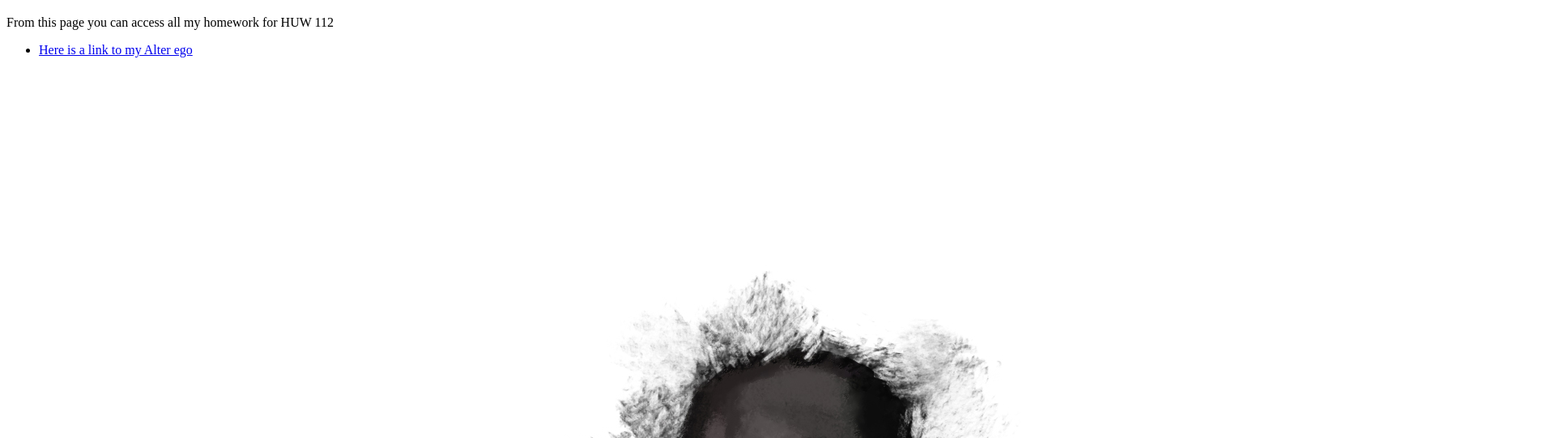
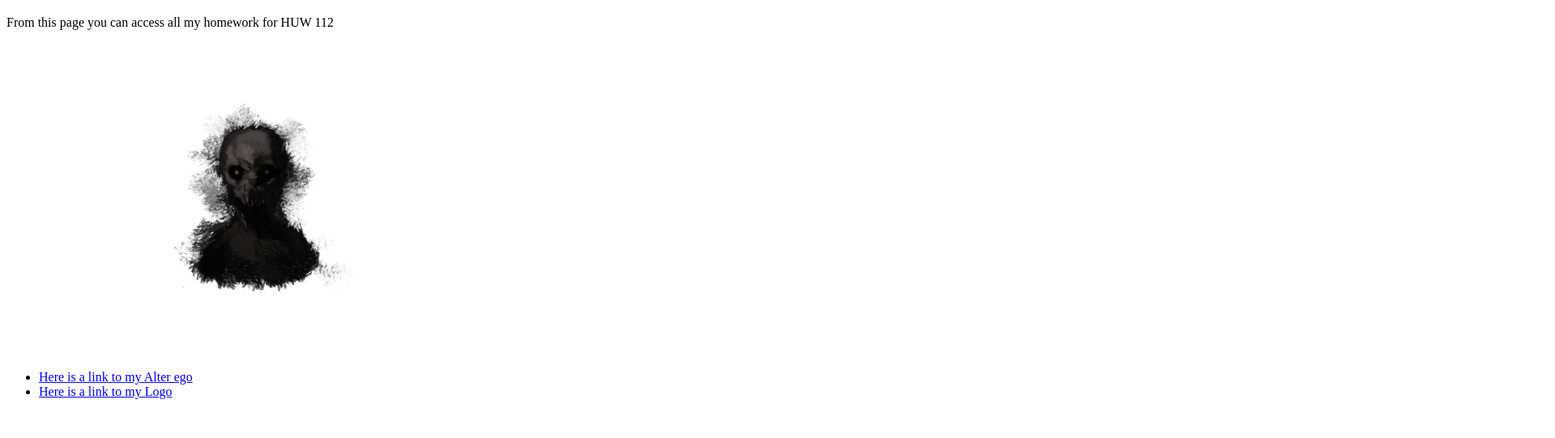
Before and after one commit to DipenRai3/dipenrai.github.io, a plain HTML site: page index.html in a window 1280 px wide. Shown: the part 515-1056 px from the top of the page at 81% size, 1920 px wide, since content can reach past the window. After the commit the page ends 1024 px from the top, so only its background shows below. Drawn offline with Linux system fonts and the light colour scheme.

Commit message:
Update index.html

```diff
--- a/index.html
+++ b/index.html
@@ -6,8 +6,8 @@
 <h1>This my Intro to New Media page.</h1>
 <p>From this page you can access all my homework for HUW 112</p>
 <ul>
+<img src="Alter%20ego.jpg"height="400">
 <li><a href="alterego.html">Here is a link to my Alter ego</a></li>
-<img src="Alter%20ego.jpg""height="400">
 <li><a href="logo.html">Here is a link to my Logo</a></li>
 </body>
 </html>
```
